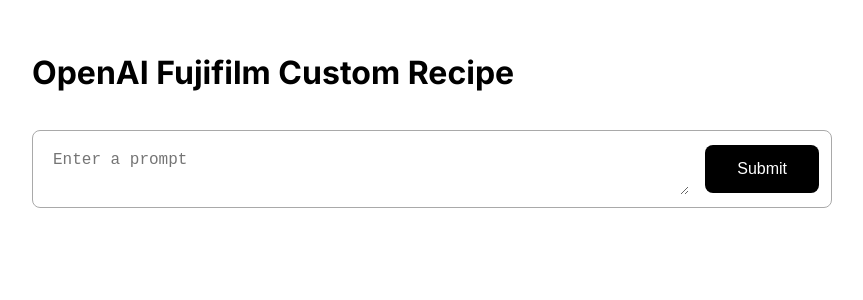
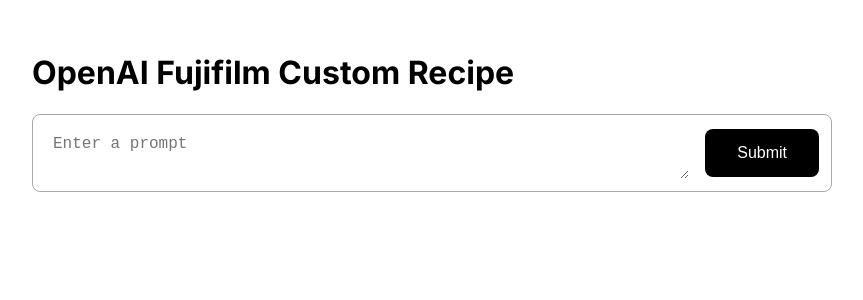
Before and after one commit to caffeinjunkie/openai-fuji-recipe, a Next.js app: page / in a window 1280 px wide. Shown: the top 300 px of the page, without its empty margins (208-1071 px from the left). Built offline with nearby package versions, Linux system fonts and the light colour scheme.

Commit message:
print camera settings

```diff
--- a/components/ResponseDisplay.js
+++ b/components/ResponseDisplay.js
@@ -1,24 +1,19 @@
 const ResponseDisplay = ({ data, error, loading }) => {
-  let content;
+  const {
+    description,
+    exampleUse,
+    optionalAdjustment,
+    effectAndAesthetic,
+    ...cameraSettings
+  } = data.result;
 
   if (loading) {
-    content = "Loading...";
+    return <div>loading</div>
   } else if (error) {
-    content = `Error: ${error.message}`;
-  } else if (data) {
-    console.log("Data from OpenAI API in display: ", data.result);
-
-    content = (
-      <>
-
-        <p><b>Description of this film</b>: {data.result.description}</p>
-      </>
-    );
-  } else {
-    content = "";
+    return <div>error</div>
   }
 
-  return <div className="response-display">{content}</div>;
+  return <div className="response-display">{Object.entries(cameraSettings).map((value) => <div>{value}</div>)}</div>;
 };
 
 export default ResponseDisplay;
--- a/pages/api/openai.js
+++ b/pages/api/openai.js
@@ -47,7 +47,6 @@
 
     const resultContent = completion.data.choices[0].message.function_call.arguments;
 
-    console.log(completion.data.choices[0], 'tess')
     try {
       console.log("Data from OpenAI API: ", resultContent);
       const jsonResult = JSON.parse(resultContent);
--- a/pages/index.js
+++ b/pages/index.js
@@ -35,7 +35,6 @@
       <main className="container">
         <h1 className={inter.className}>OpenAI Fujifilm Custom Recipe </h1>
         <form onSubmit={handleSubmit}>
-          <ResponseDisplay data={data} error={error} loading={loading} />
           <div className="prompt-view">
             <TextInput
               value={inputValue}
@@ -44,6 +43,7 @@
             />
             <SubmitButton disabled={loading} />
           </div>
+          {data && <ResponseDisplay data={data} error={error} loading={loading} />}
         </form>
       </main>
     </>
```
